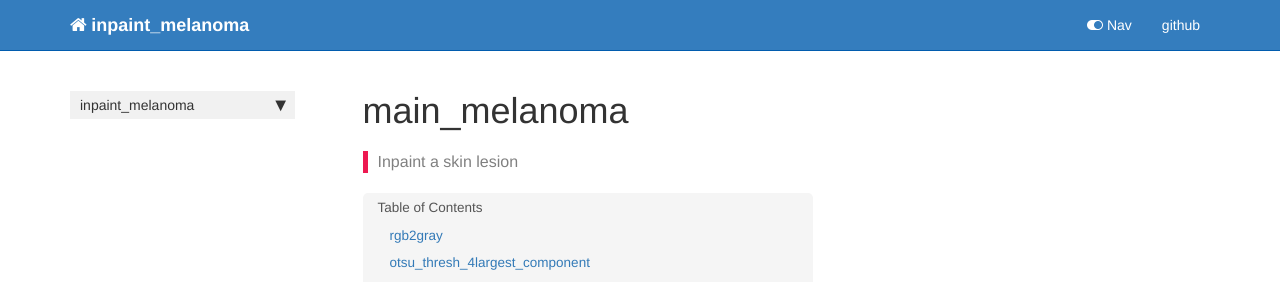
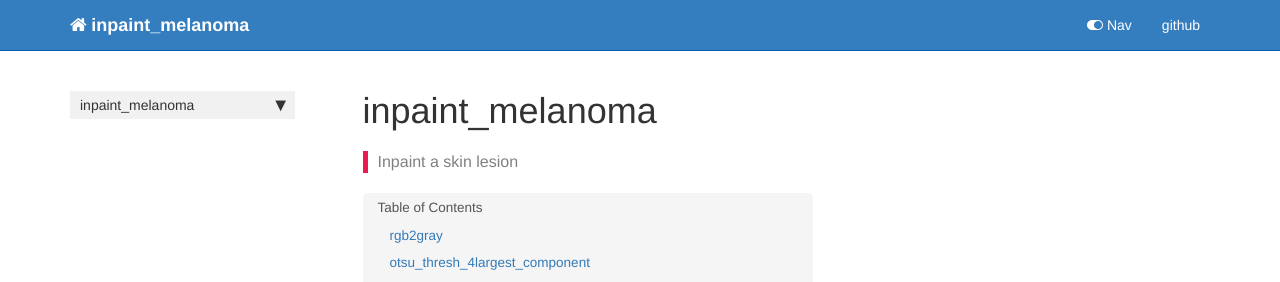
Before and after one commit to octaviomtz/inpaint_melanoma, a Jekyll site: the page built from docs/core.html, in a window 1280 px wide. Shown: the top 282 px of the page. Built offline with Jekyll 4.4.1, drawn with Linux system fonts in a browser that asks for light colours; nearby versions of some CDN libraries; comment, search, counter and statistics services are not loaded.

Commit message:
change markdown title 00_core

```diff
--- a/docs/_data/sidebars/home_sidebar.yml
+++ b/docs/_data/sidebars/home_sidebar.yml
@@ -10,7 +10,7 @@ entries:
       title: Overview
       url: /
     - output: web,pdf
-      title: main_melanoma
+      title: inpaint_melanoma
       url: core.html
     output: web
     title: inpaint_melanoma
--- a/docs/core.html
+++ b/docs/core.html
@@ -1,6 +1,6 @@
 ---
 
-title: main_melanoma
+title: inpaint_melanoma
 
 
 keywords: fastai
--- a/docs/sidebar.json
+++ b/docs/sidebar.json
@@ -1,6 +1,6 @@
 {
   "inpaint_melanoma": {
     "Overview": "/",
-    "main_melanoma": "core.html"
+    "inpaint_melanoma": "core.html"
   }
 }
```
Also changed, not shown: 1 other file.
